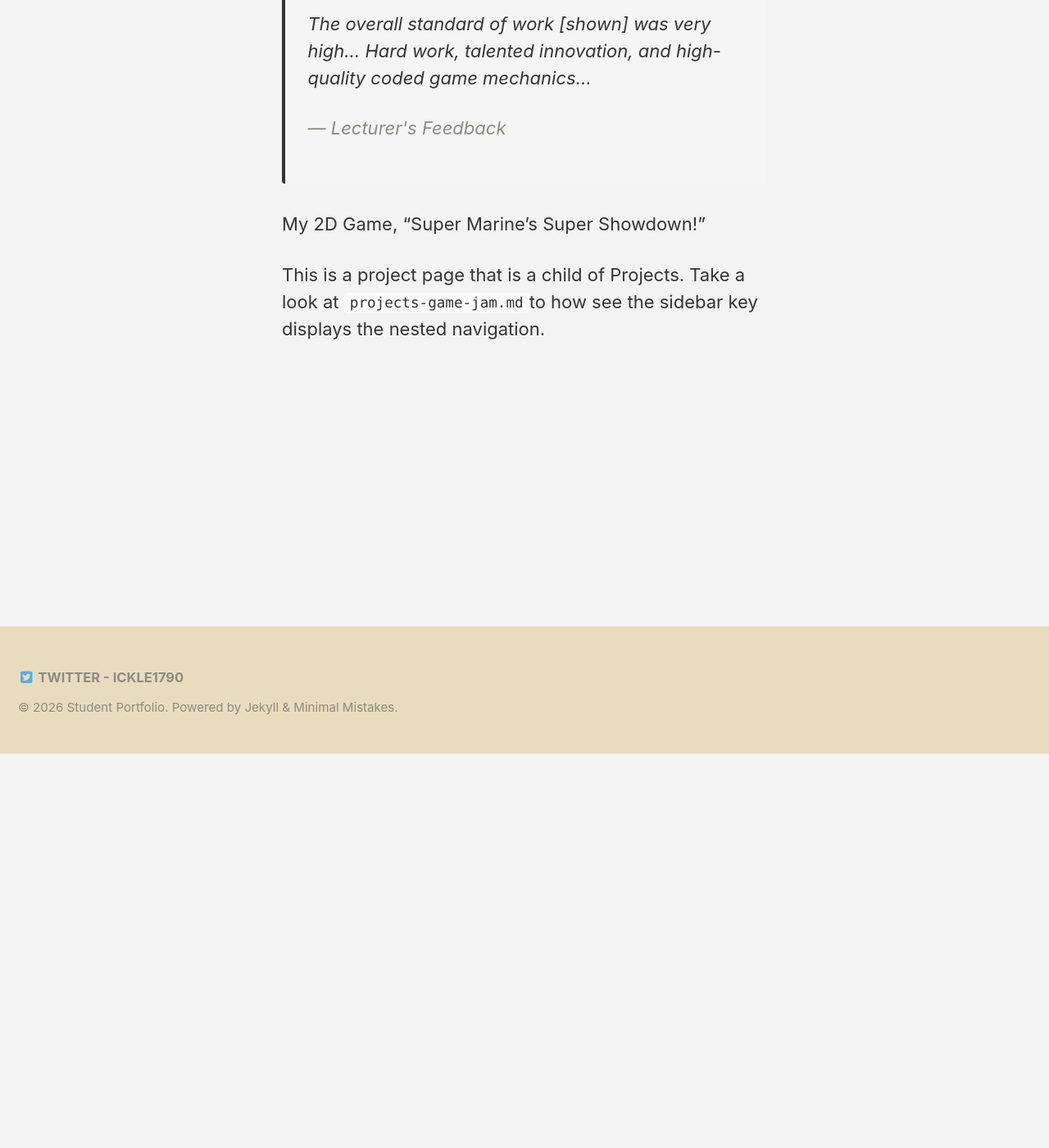
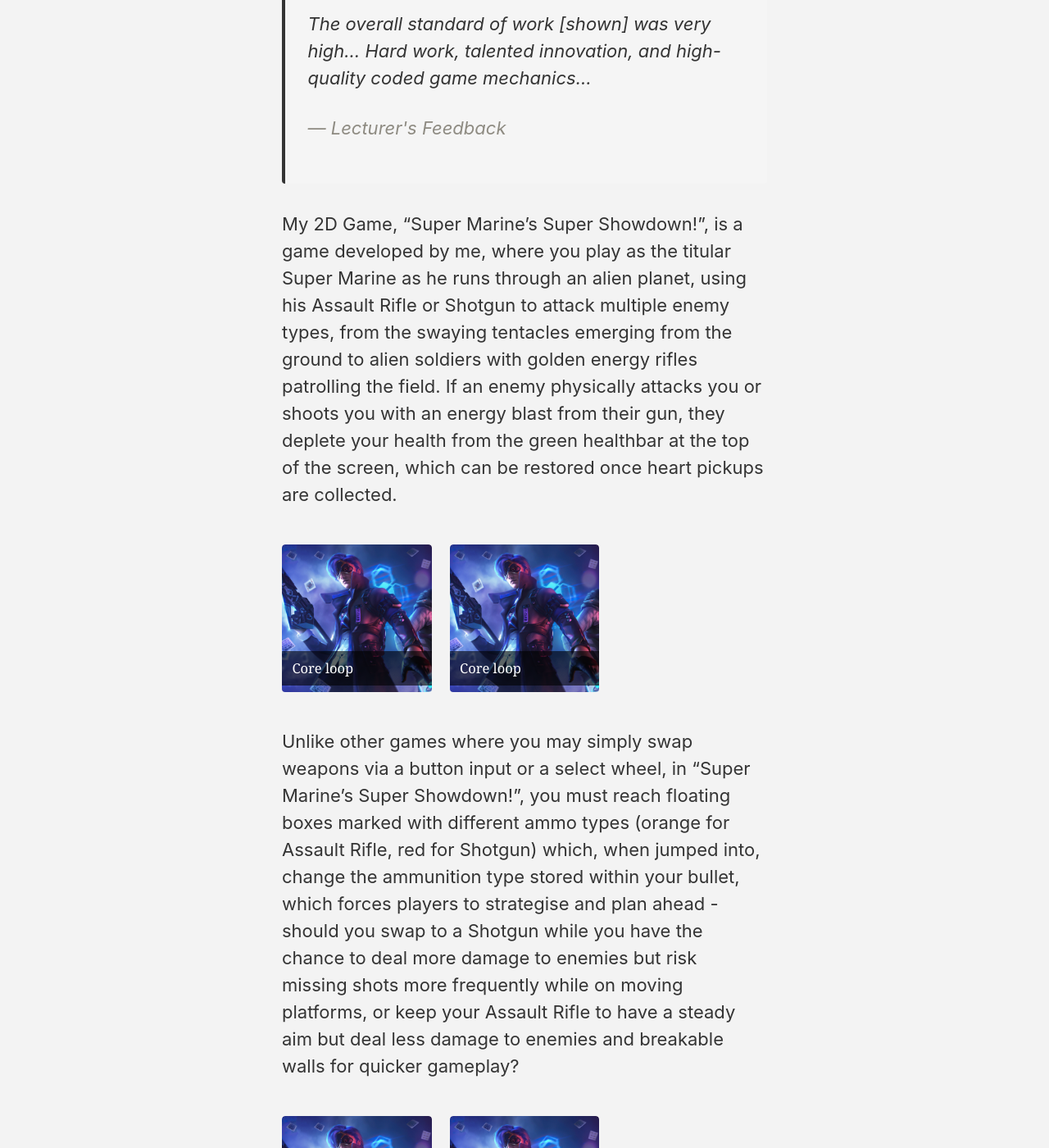
Before and after one commit to Ickle1790/Ickle1790.github.io, a Jekyll site: the page built from _pages/projects-supermarine.md, in a window 1280 px wide and 1400 px high, scrolled down 481 px. Shown: the whole window at 82% size. Built offline with Jekyll 4.4.1, drawn with Linux system fonts in a browser that asks for light colours; some of the changed text lies outside the part shown.

Commit message:
Revise project title and enhance visual content
Updated project title and added galleries for gameplay visuals.

```diff
--- a/_pages/projects-supermarine.md
+++ b/_pages/projects-supermarine.md
@@ -1,5 +1,5 @@
 ---
-title: "Project: Super Marine's Super Showdown!"
+title: "Super Marine's Super Showdown!"
 layout: single
 permalink: /supermarine/
 header:
@@ -8,10 +8,40 @@ header:
   overlay_image: /assets/images/projects-background.png
 excerpt: Blast alien enemies on a foreign world as the Super Marine!
 
+gallery_marine:
+  - url: /assets/images/placeholder.png
+    image_path: /assets/images/placeholder.png
+    alt: "Gameplay 1"
+    title: "Core loop"
+    caption: "Core loop"
+  - url: /assets/images/placeholder.png
+    image_path: /assets/images/placeholder.png
+    alt: "Gameplay 1"
+    title: "Core loop"
+    caption: "Core loop"
+
+gallery_marine2:
+  - url: /assets/images/placeholder.png
+    image_path: /assets/images/placeholder.png
+    alt: "Gameplay 1"
+    title: "Core loop"
+    caption: "Core loop"
+  - url: /assets/images/placeholder.png
+    image_path: /assets/images/placeholder.png
+    alt: "Gameplay 1"
+    title: "Core loop"
+    caption: "Core loop"
+
 ---
 
 {% include quote text="The overall standard of work [shown] was very high... Hard work, talented innovation, and high-quality coded game mechanics..." author="Lecturer's Feedback" %}
 
-My 2D Game, "Super Marine's Super Showdown!"
+My 2D Game, "Super Marine's Super Showdown!", is a game developed by me, where you play as the titular Super Marine as he runs through an alien planet, using his Assault Rifle or Shotgun to attack multiple enemy types, from the swaying tentacles emerging from the ground to alien soldiers with golden energy rifles patrolling the field. If an enemy physically attacks you or shoots you with an energy blast from their gun, they deplete your health from the green healthbar at the top of the screen, which can be restored once heart pickups are collected.
 
-This is a project page that is a child of Projects. Take a look at `projects-game-jam.md`to how see the sidebar key displays the nested navigation.
+{% include gallery id="gallery_marine" layout="third" thumb_height="180px" %}
+
+Unlike other games where you may simply swap weapons via a button input or a select wheel, in "Super Marine's Super Showdown!", you must reach floating boxes marked with different ammo types (orange for Assault Rifle, red for Shotgun) which, when jumped into, change the ammunition type stored within your bullet, which forces players to strategise and plan ahead - should you swap to a Shotgun while you have the chance to deal more damage to enemies but risk missing shots more frequently while on moving platforms, or keep your Assault Rifle to have a steady aim but deal less damage to enemies and breakable walls for quicker gameplay?
+
+{% include gallery id="gallery_marine2" layout="third" thumb_height="180px" %}
+
+This game was designed by me as a solo project for my Games Design and Development course. It was made in Unity, with code written in Visual Studio Code, with visual assets created by me in Aseprite, as well as sourced from free external art sources.
```
